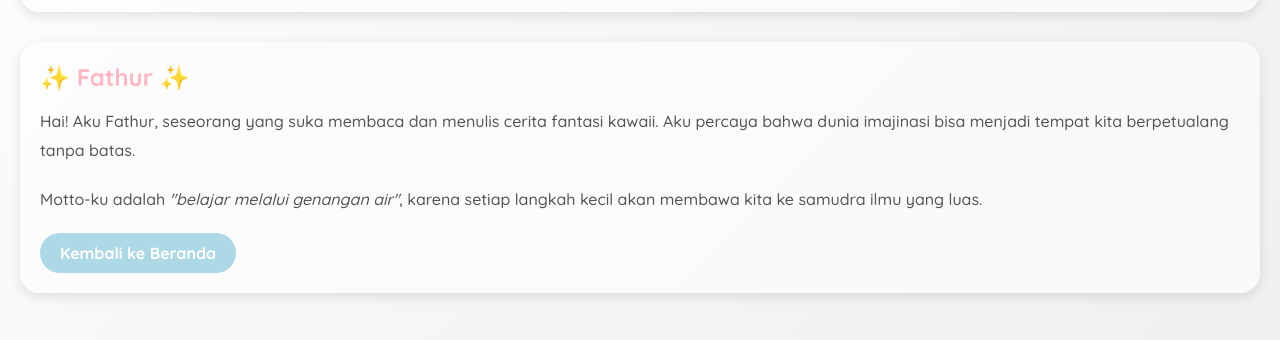
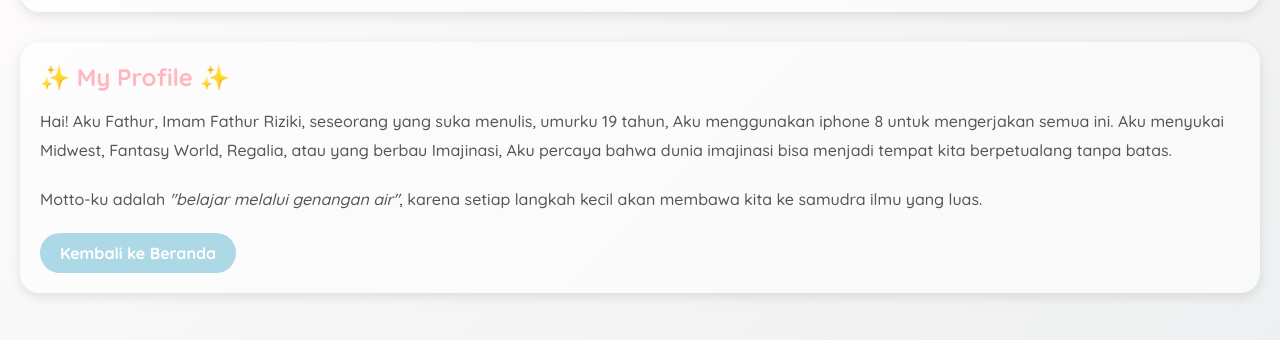
Before and after one commit to 772fathurryuki/772fathurryuki.github.io, a plain HTML site: page about.html in a window 1280 px wide. Shown: the part 68-408 px from the top of the page. Drawn offline with nearby package versions, Linux system fonts and the light colour scheme.

Commit message:
Update about.html

```diff
--- a/about.html
+++ b/about.html
@@ -4,7 +4,7 @@
 <head>
   <meta charset="UTF-8">
   <meta name="viewport" content="width=device-width, initial-scale=1.0">
-  <title>Tentang Aku | Novel Kawaii</title>
+  <title>Tentang Aku | OpenBook</title>
   <style>
 @import url('https://fonts.googleapis.com/css2?family=Quicksand:wght@500;700&family=Nunito:wght@300;600&display=swap');
 :root {
@@ -33,8 +33,9 @@ p { color: var(--text-light); line-height: 1.8; margin-bottom: 20px; }
   <a href="index.html">Home</a>
 </header>
 <main>
-  <h2>✨ Fathur ✨</h2>
-  <p>Hai! Aku Fathur, seseorang yang suka membaca dan menulis cerita fantasi kawaii. Aku percaya bahwa dunia imajinasi bisa menjadi tempat kita berpetualang tanpa batas.</p>
+  <h2>✨ My Profile ✨</h2>
+  <p>Hai! Aku Fathur, Imam Fathur Riziki, seseorang yang suka menulis, umurku 19 tahun, Aku menggunakan iphone 8 untuk mengerjakan semua ini.
+Aku menyukai Midwest, Fantasy World, Regalia, atau yang berbau Imajinasi, Aku percaya bahwa dunia imajinasi bisa menjadi tempat kita berpetualang tanpa batas.</p>
   <p>Motto-ku adalah <i>"belajar melalui genangan air"</i>, karena setiap langkah kecil akan membawa kita ke samudra ilmu yang luas.</p>
   <a class="back-btn" href="index.html">Kembali ke Beranda</a>
 </main>
```
